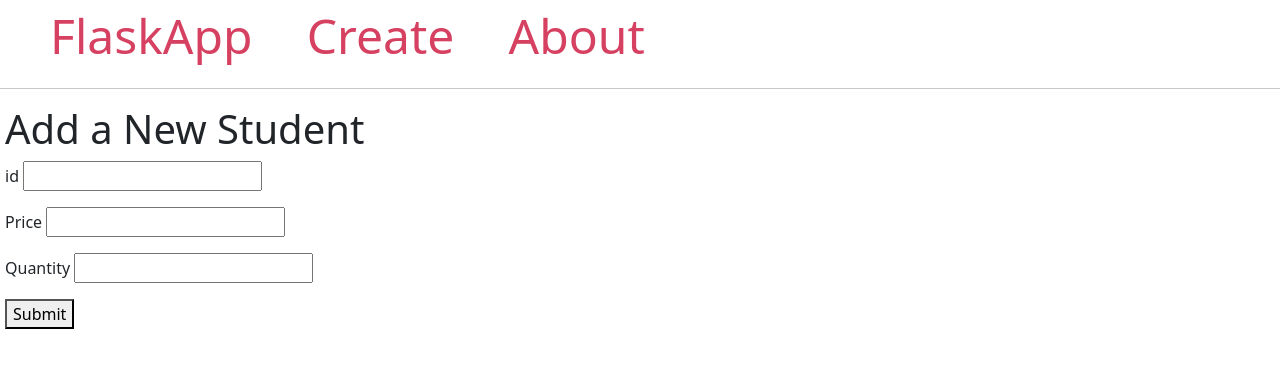
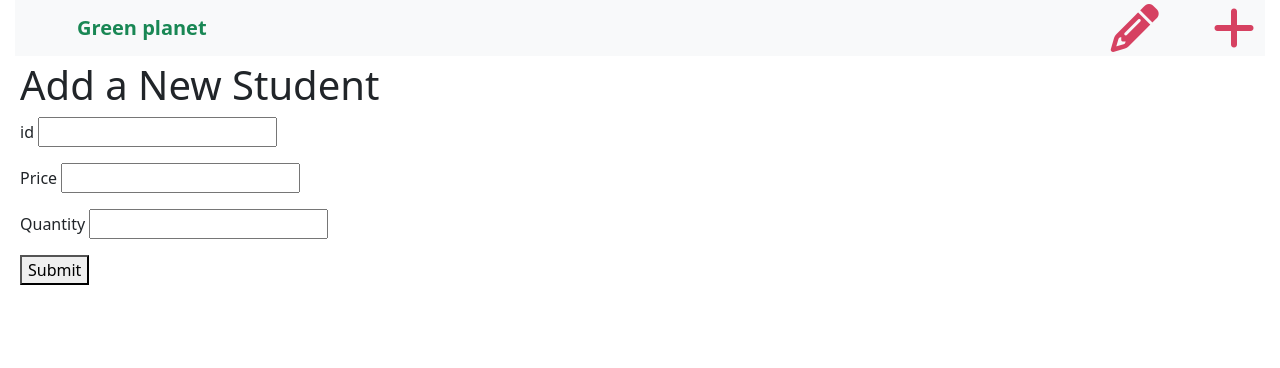
Before and after one commit to acherrered/Python-projects-Crypto-tracker-app, a Flask app: template templates/create.html in a window 1280 px wide. Shown: the top 368 px of the page. Run offline with Flask 2, Linux system fonts and the light colour scheme; the template is opened without the code that fills it, so the values that code supplies are empty; some libraries are stand-ins or nearby versions.

Commit message:
add bootstrap Add navbare with icons Add transaction ligne structure

```diff
--- a/main.py
+++ b/main.py
@@ -8,7 +8,9 @@ basedir = os.path.abspath(os.path.dirname(__file__))
 
 #https://www.digitalocean.com/community/tutorials/how-to-use-flask-sqlalchemy-to-interact-with-databases-in-a-flask-application
 
-app = Flask(__name__)
+#
+app = Flask(__name__, static_url_path='/static')
+
 app.config['SQLALCHEMY_DATABASE_URI'] =\
         'sqlite:///' + os.path.join(basedir, 'database.db')
 app.config['SQLALCHEMY_TRACK_MODIFICATIONS'] = False
--- /dev/null
+++ b/static/style.css
@@ -0,0 +1,43 @@
+body{
+
+  padding: 0 15px 0 15px;
+
+}
+
+
+.transaction{
+background: lightgray;
+
+}
+
+.currency {
+font-size: 80%;
+font-weight: bold;
+display: inline-block;
+text-align: center;
+}
+
+.currency-icon{
+width: 50px;
+height: 50px;
+
+}
+
+.symbol{
+
+font-size: 20px;
+font-weight: bold;
+
+}
+
+
+.variation-icon{
+width: 60px;
+height: 22px;
+}
+
+    .navbar-nav {
+        position: absolute;
+        right: 10px;
+    }
+}
--- a/templates/base.html
+++ b/templates/base.html
@@ -1,6 +1,7 @@
 <!DOCTYPE html>
 <html lang="en">
 <head>
+  <meta name="viewport" content="width=device-width,initial-scale=1.0">
     <meta charset="UTF-8">
     <title>{% block title %} {% endblock %} - FlaskApp</title>
     <style>
@@ -42,24 +43,50 @@
             margin-left: 50px;
             text-decoration: none;
         }
+
     </style>
+<link rel="stylesheet" type="text/css" href="/static/style.css">
   <!-- CSS only -->
 <link href="https://cdn.jsdelivr.net/npm/bootstrap@5.1.3/dist/css/bootstrap.min.css" rel="stylesheet" integrity="sha384-1BmE4kWBq78iYhFldvKuhfTAU6auU8tT94WrHftjDbrCEXSU1oBoqyl2QvZ6jIW3" crossorigin="anonymous">
 
 
 </head>
 <body>
-    <nav>
-        <a href="{{ url_for('index') }}">FlaskApp</a>
-        <a href="{{ url_for('create') }}">Create</a>
-        <a href="#">About</a>
-    </nav>
-    <hr>
-    <div class="content">
+
+<nav>
+
+         <!-- Menu -->
+         <section>
+            <nav class="navbar navbar-expand-lg navbar-light bg-light">
+               <div class="container-fluid size">
+                  <a class="navbar-brand fw-bold text-success" href="">
+Green
+                  planet</a>
+                  <button class="navbar-toggler" type="button" data-bs-toggle="collapse" data-bs-target="#navbarNav"
+                     aria-controls="navbarNav" aria-expanded="false" aria-label="Toggle navigation">
+
+                  </button>
+                     <ul class="navbar-nav">
+                        <li class="nav-item">
+
+<a href="{{ url_for('index') }}"><i class="fa-solid fa-pencil"></i></a>
+<a href="{{ url_for('create') }}"><i class="fa-solid fa-plus"></i></a>
+
+                        </li>
+                     </ul>
+                  </div>
+            </nav>
+         </section>
+
+</nav>
+
+<div class="content">
         {% block content %} {% endblock %}
     </div>
 
   <!-- JavaScript Bundle with Popper -->
 <script src="https://cdn.jsdelivr.net/npm/bootstrap@5.1.3/dist/js/bootstrap.bundle.min.js" integrity="sha384-ka7Sk0Gln4gmtz2MlQnikT1wXgYsOg+OMhuP+IlRH9sENBO0LRn5q+8nbTov4+1p" crossorigin="anonymous"></script>
+
+<script src="https://kit.fontawesome.com/4aeeaa3ac8.js" crossorigin="anonymous"></script>
 </body>
 </html>
```
Also changed, not shown: templates/index.html (+25 -1 lines), static/image/dwx1.png (added), static/image/dwx2.png (added), static/image/icon_test.jpg (added), static/image/upx1.png (added), static/image/upx2.png (added).
